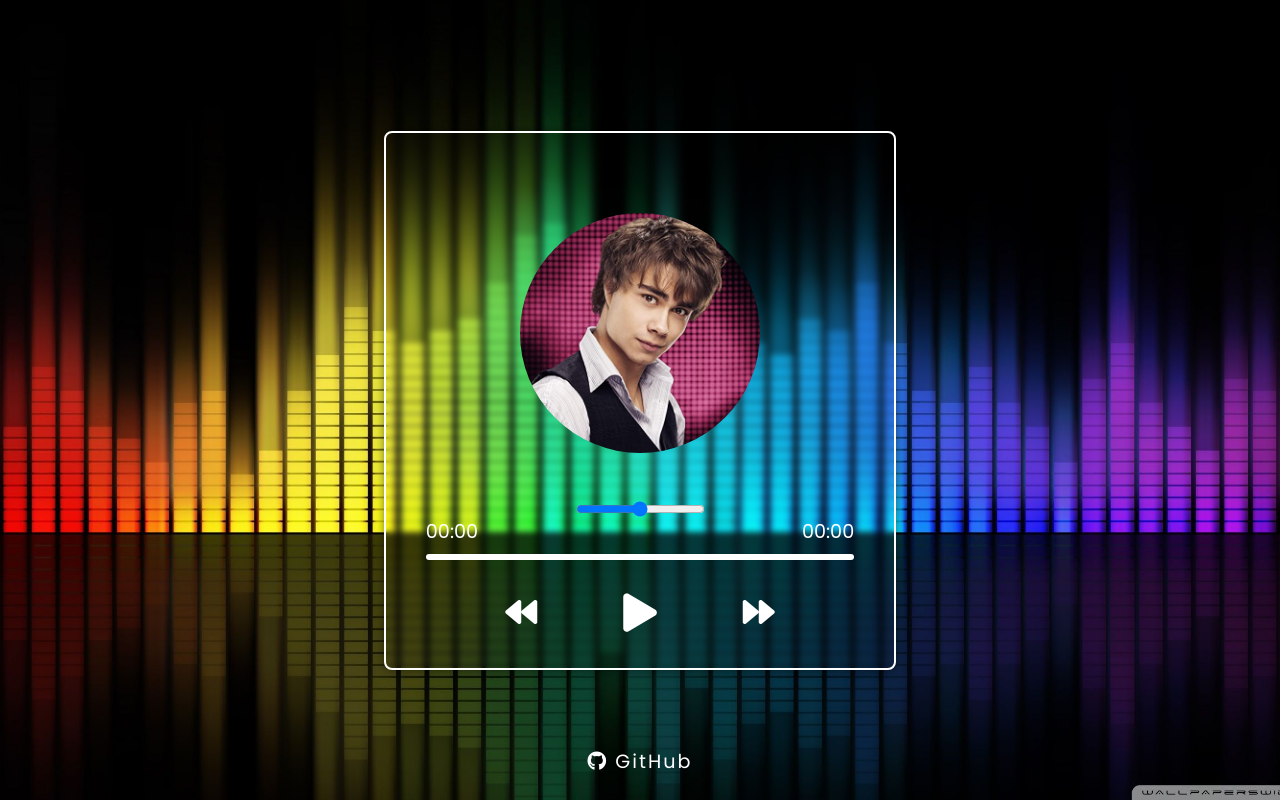
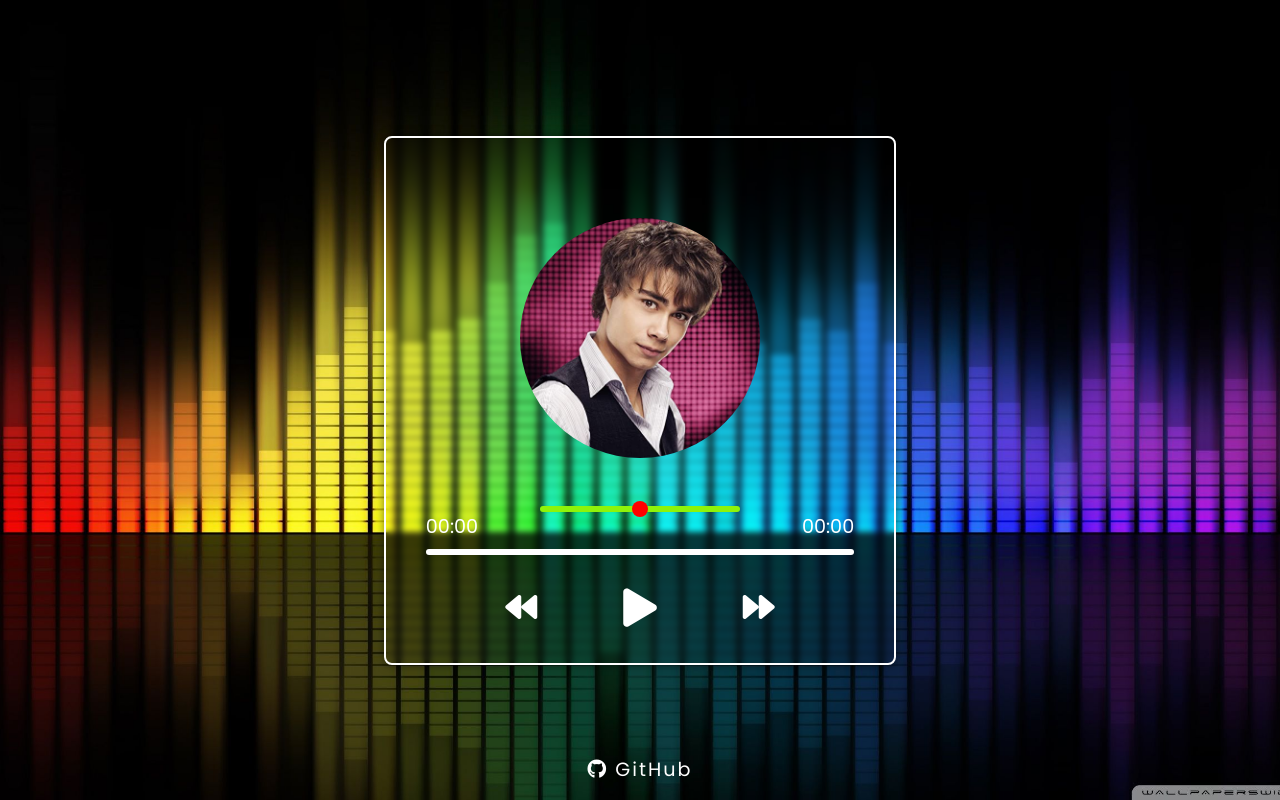
Before and after one commit to olimovf/music-player, a plain HTML site: page index.html in a window 1280 px wide. Drawn offline with Linux system fonts and the light colour scheme.

Commit message:
input is changed

```diff
--- a/style.css
+++ b/style.css
@@ -79,6 +79,24 @@ input, button {
     outline: none;
 }
 
+#volume {
+    appearance: none;
+    width: 200px;
+    height: 6px;
+    border-radius: 3px;
+    background-color: rgb(142, 243, 10);
+    cursor: pointer;
+}
+
+#volume::-webkit-slider-thumb {
+    appearance: none;
+    height: 16px;
+    width: 16px;
+    border-radius: 50%;
+    background-color: red;
+    cursor: pointer;
+}
+
 .progress-container {
     width: 90%;
     background-color: #fff;
@@ -125,6 +143,11 @@ input, button {
     color: #fff;
     font-size: 2rem;
     cursor: pointer;
+    transition: 0.3s;
+}
+
+.btn:hover {
+    color: #00f;
 }
 
 .btn.big {
@@ -136,7 +159,7 @@ input, button {
     font-size: 1.2rem;
     position: absolute;
     left: 50%;
-    bottom: 3%;
+    bottom: 2%;
     transform: translateX(-50%);
     text-decoration: none;
     letter-spacing: 2px;
@@ -176,6 +199,9 @@ input, button {
         font-size: 1.8rem;
     }
 
+    #volume {
+        width: 160px;
+    }
 }
 
 
```
